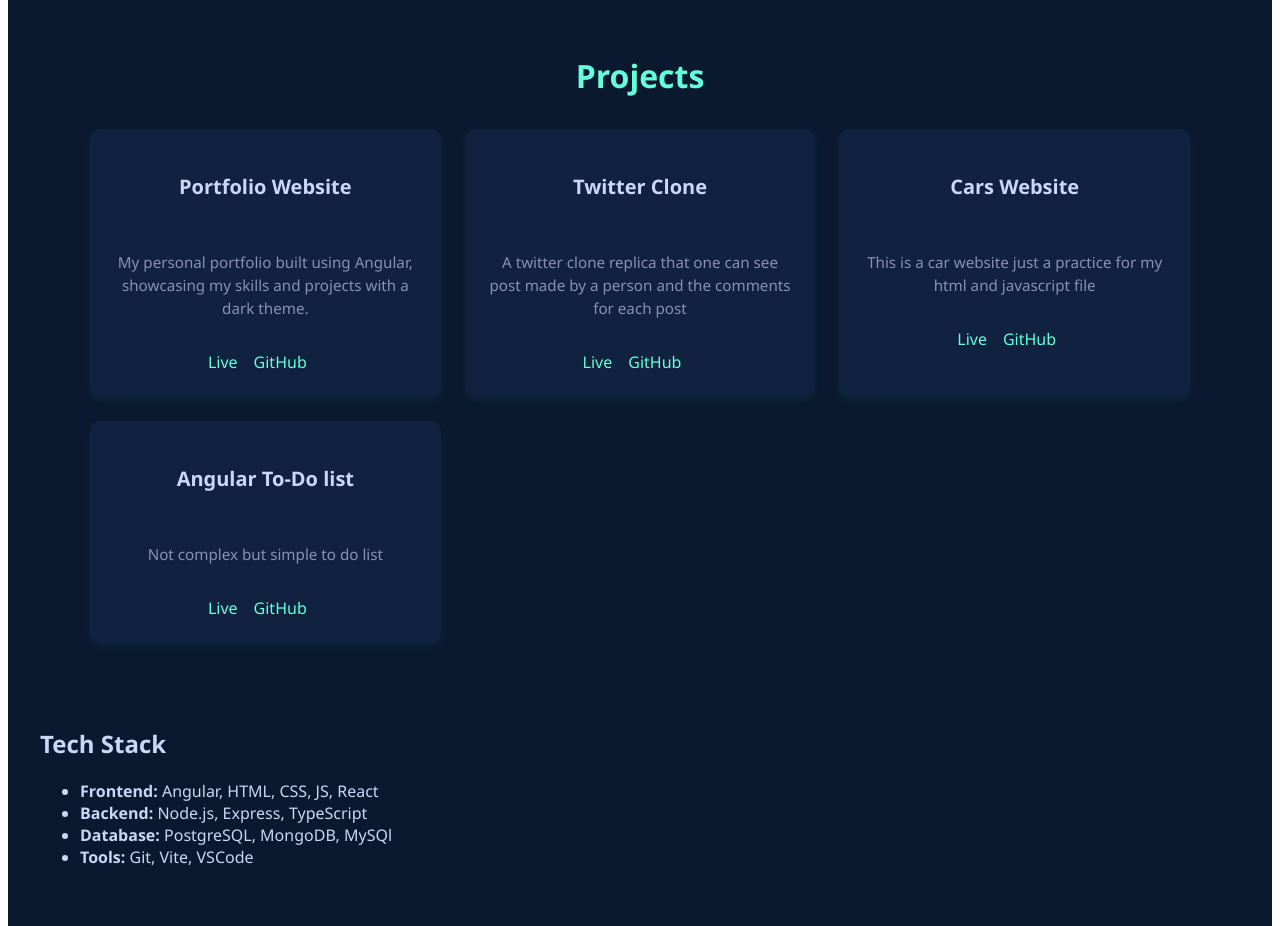
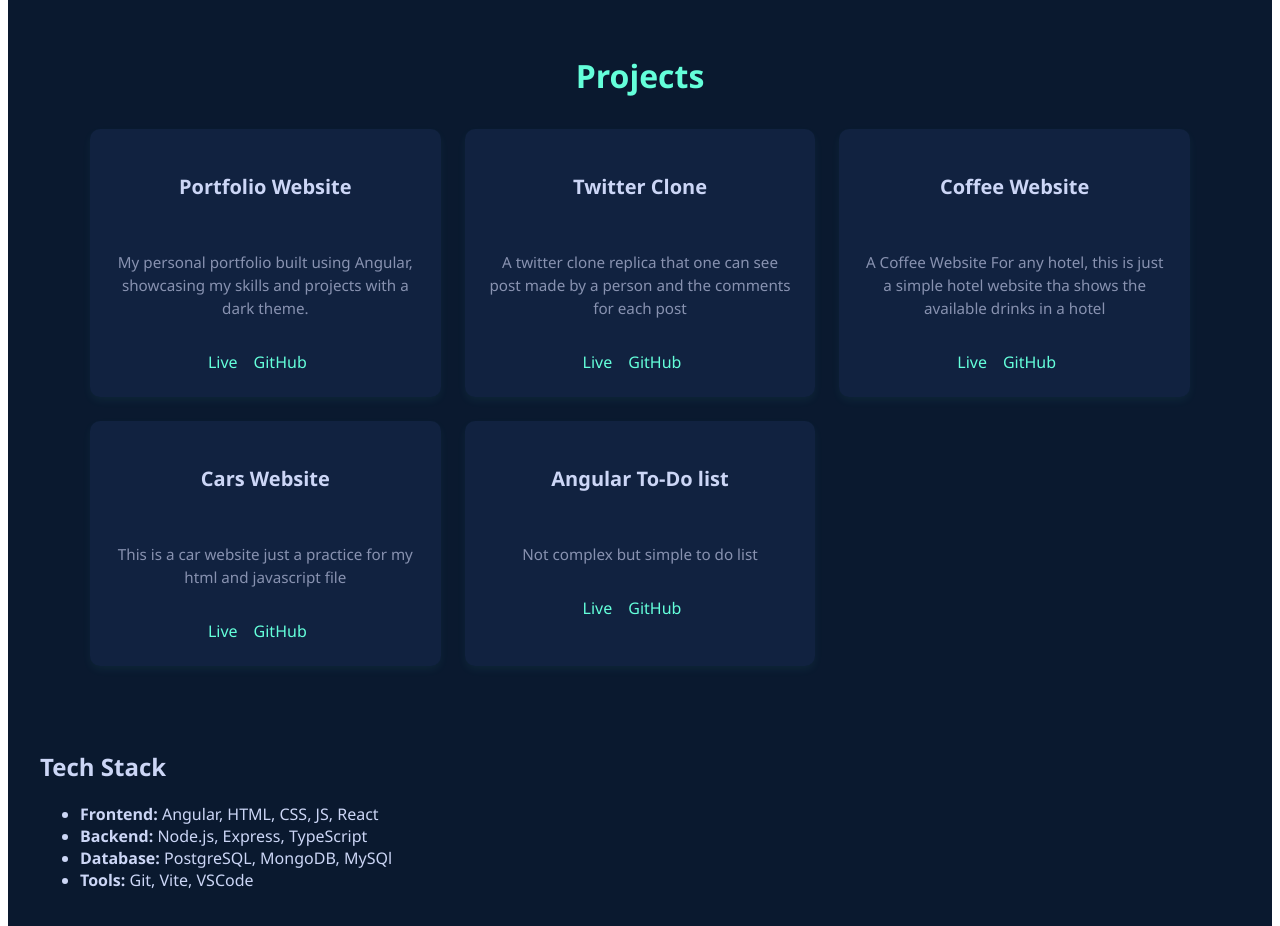
Before and after one commit to DICKSON39/portifolio, an Angular app: page / in a window 1280 px wide. Shown: the part 1140-2066 px from the top of the page. Built offline with nearby package versions, Linux system fonts and the light colour scheme.

Commit message:
initial commits

```diff
--- a/src/app/components/projects/projects.component.html
+++ b/src/app/components/projects/projects.component.html
@@ -19,14 +19,14 @@
           <a href="https://github.com/DICKSON39/angular-assessments.git" target="_blank">GitHub</a>
         </div>
       </div>
-      <!-- <div class="project-card">
+      <div class="project-card">
         <h3>Coffee Website</h3>
         <p>A Coffee Website For any hotel, this is just a simple hotel website tha shows the available drinks in a hotel </p>
         <div class="project-links">
-          <a href="https://myproject-flax-three.vercel.app/" target="_blank">Live</a>
-          <a href="https://github.com/DICKSON39/myproject.git" target="_blank">GitHub</a>
+          <a href="https://coffe-project-4giu.vercel.app/" target="_blank">Live</a>
+          <a href="https://github.com/DICKSON39/coffe-project.git" target="_blank">GitHub</a>
         </div>
-      </div> -->
+      </div>
 
       <div class="project-card">
         <h3>Cars Website</h3>
```
